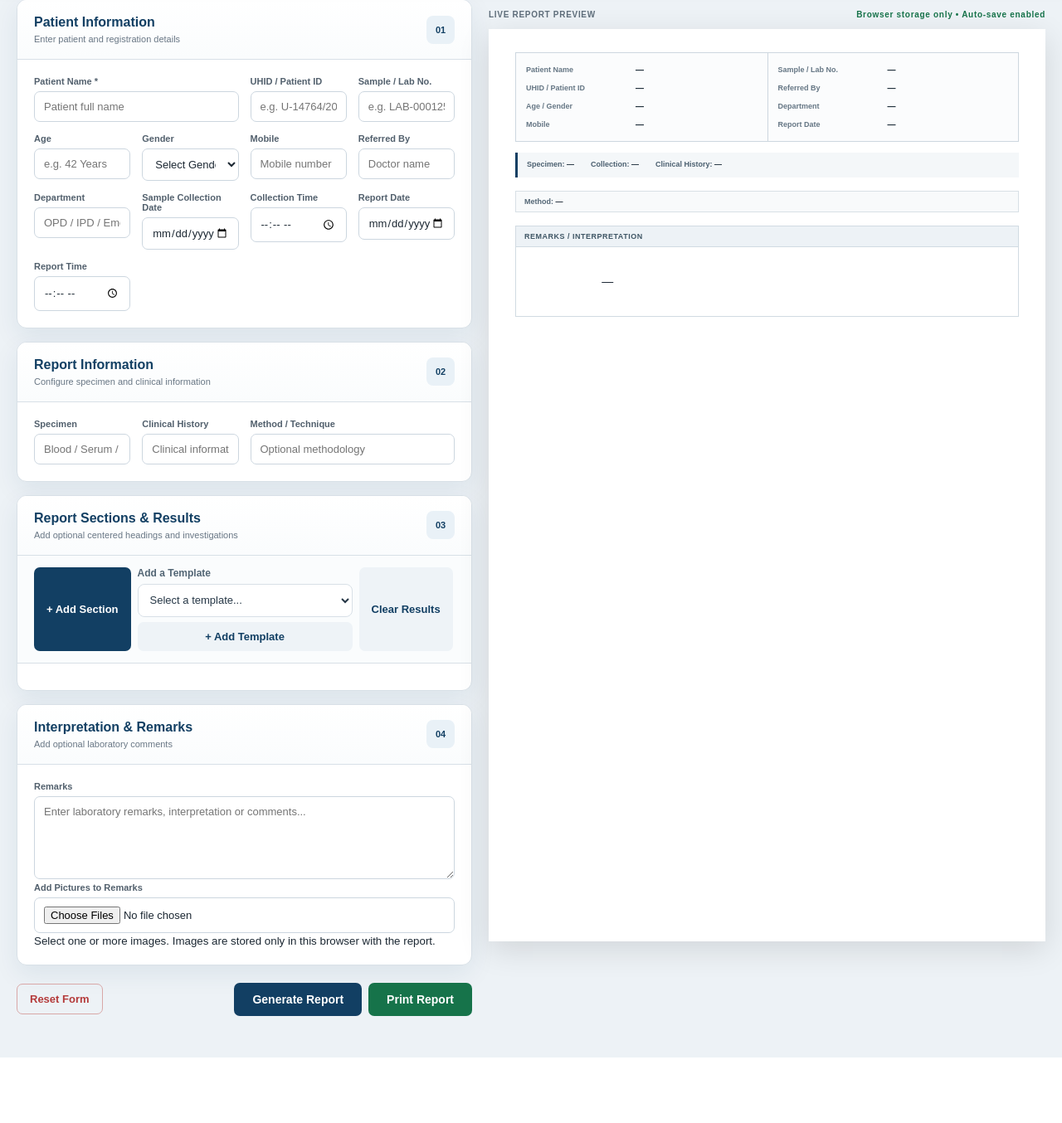
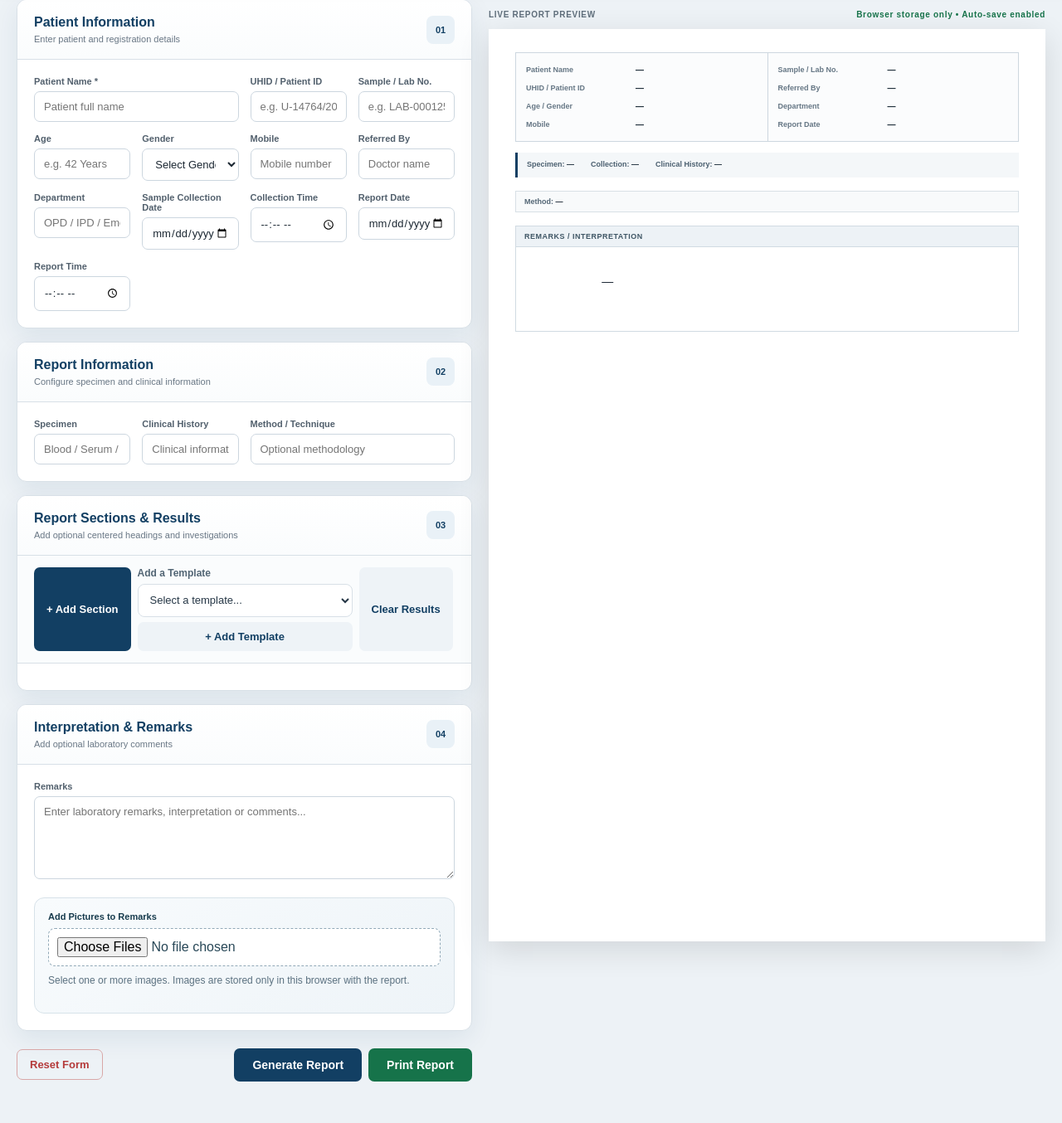
Before and after one commit to shreebalaji767/PATHOLOGY-REPORT-APP, a Flask app: page /app in a window 1280 px wide. Shown: the part 97-1451 px from the top of the page at 83% size. Before the commit the page ends 1372 px from the top, so only its background shows below. Run offline with Flask 3, Linux system fonts and the light colour scheme; some libraries are stand-ins or nearby versions.

Commit message:
Polish remarks picture upload and report image layout

```diff
--- a/static/css/pathology.css
+++ b/static/css/pathology.css
@@ -3008,3 +3008,138 @@
     .b12-guide-columns { grid-template-columns: 1fr; }
     .b12-guide-columns > div + div { border-left: 0; border-top: 1px solid #aab8bf; }
 }
+
+
+/* =========================================================
+   REMARKS IMAGE UPLOAD — POLISHED UI
+========================================================= */
+.remarks-image-upload {
+    margin-top: 18px;
+    padding: 16px;
+    border: 1px solid #d7e2e9;
+    border-radius: 12px;
+    background: linear-gradient(145deg, #f8fbfd, #eef4f8);
+}
+.remarks-image-upload > label {
+    display: block;
+    margin-bottom: 8px;
+    color: #173b4d;
+    font-weight: 700;
+}
+.remarks-image-upload input[type="file"] {
+    display: block;
+    width: 100%;
+    padding: 10px;
+    border: 1px dashed #91a9b8;
+    border-radius: 8px;
+    background: #fff;
+    color: #294858;
+    font: inherit;
+    cursor: pointer;
+}
+.remarks-image-upload input[type="file"]:focus-visible {
+    outline: 3px solid rgba(35, 111, 148, .25);
+    outline-offset: 2px;
+}
+.remarks-image-upload small {
+    display: block;
+    margin-top: 8px;
+    color: #5b7180;
+    font-size: 12px;
+    line-height: 1.5;
+}
+.remarks-image-thumbnails {
+    display: grid;
+    grid-template-columns: repeat(auto-fill, minmax(115px, 1fr));
+    gap: 12px;
+    margin-top: 14px;
+}
+.remarks-image-thumb {
+    position: relative;
+    min-width: 0;
+    padding: 7px;
+    overflow: hidden;
+    border: 1px solid #d9e3e9;
+    border-radius: 10px;
+    background: #fff;
+    box-shadow: 0 2px 7px rgba(23, 59, 77, .07);
+}
+.remarks-image-thumb img {
+    display: block;
+    width: 100%;
+    height: 90px;
+    border-radius: 6px;
+    object-fit: contain;
+    background: #f4f7f9;
+}
+.remarks-image-thumb span {
+    display: block;
+    padding: 7px 25px 1px 2px;
+    overflow: hidden;
+    color: #405766;
+    font-size: 11px;
+    text-overflow: ellipsis;
+    white-space: nowrap;
+}
+.remove-remarks-image {
+    position: absolute;
+    top: 11px;
+    right: 11px;
+    display: grid;
+    place-items: center;
+    width: 25px;
+    height: 25px;
+    padding: 0;
+    border: 1px solid rgba(255,255,255,.8);
+    border-radius: 50%;
+    background: #9f2828;
+    color: #fff;
+    font-size: 18px;
+    line-height: 1;
+    cursor: pointer;
+    box-shadow: 0 1px 4px rgba(0,0,0,.2);
+}
+.remove-remarks-image:hover { background: #7e1c1c; }
+.remarks-images-preview {
+    display: flex;
+    flex-wrap: wrap;
+    align-items: flex-start;
+    gap: 14px;
+    padding: 4px 10px 14px;
+}
+.remarks-image-item {
+    flex: 0 1 46%;
+    min-width: 0;
+    margin: 0;
+    padding: 7px;
+    border: 1px solid #dce4e9;
+    border-radius: 8px;
+    break-inside: avoid;
+    text-align: center;
+}
+.remarks-image-item img {
+    display: block;
+    max-width: 100%;
+    max-height: 270px;
+    width: auto;
+    height: auto;
+    margin: 0 auto;
+    object-fit: contain;
+}
+.remarks-image-item figcaption {
+    margin-top: 5px;
+    color: #526574;
+    font-size: 10px;
+    overflow-wrap: anywhere;
+}
+@media (max-width: 560px) {
+    .remarks-image-thumbnails { grid-template-columns: repeat(2, minmax(0, 1fr)); }
+    .remarks-image-item { flex-basis: 100%; }
+}
+@media print {
+    .remarks-image-upload { display: none !important; }
+    .remarks-images-preview { gap: 8px; }
+    .remarks-image-item { flex-basis: 48%; border: 0; padding: 2px; }
+    .remarks-image-item img { max-height: 220px; }
+    .remarks-image-item figcaption { font-size: 9px; }
+}
```
